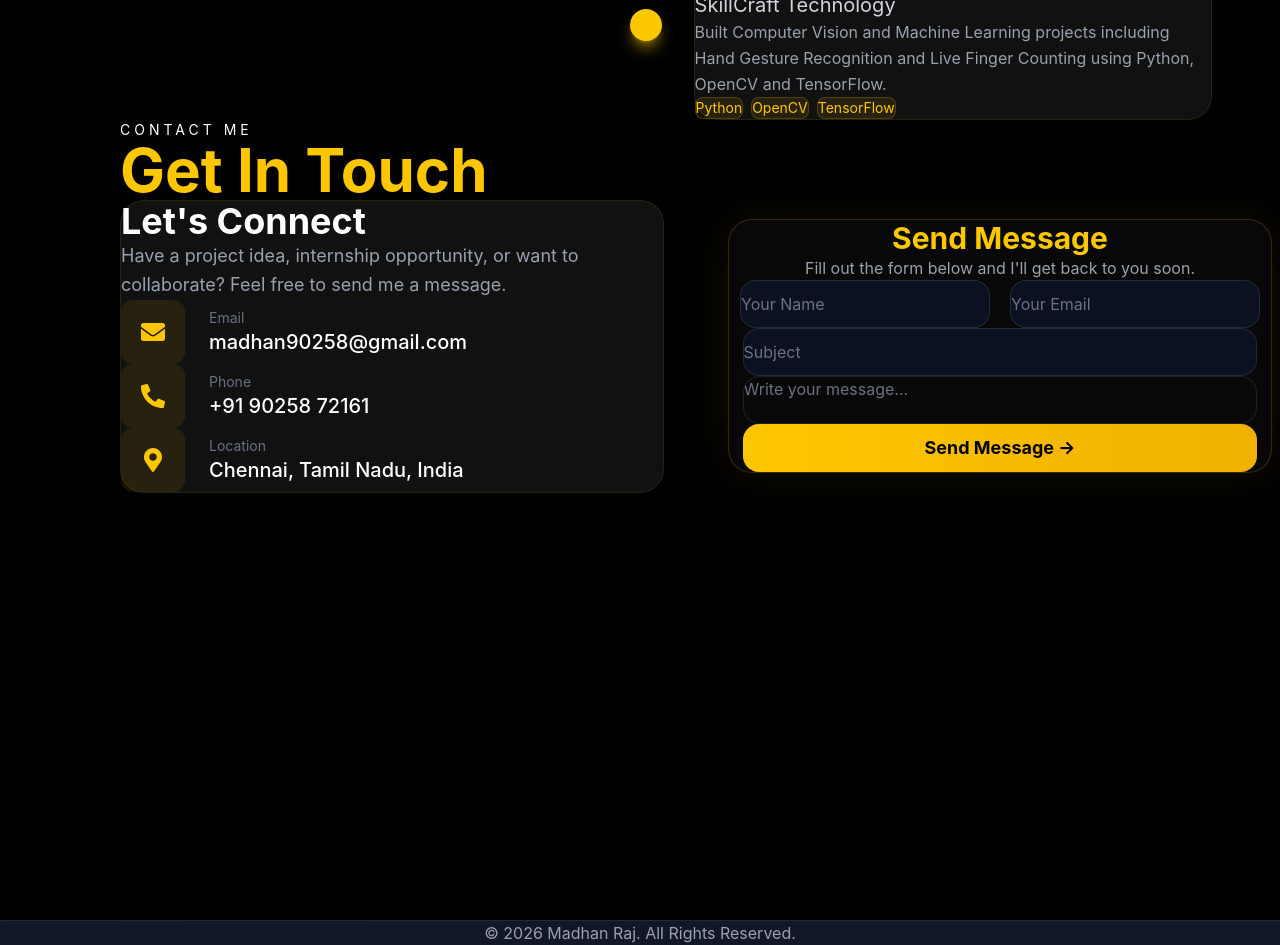
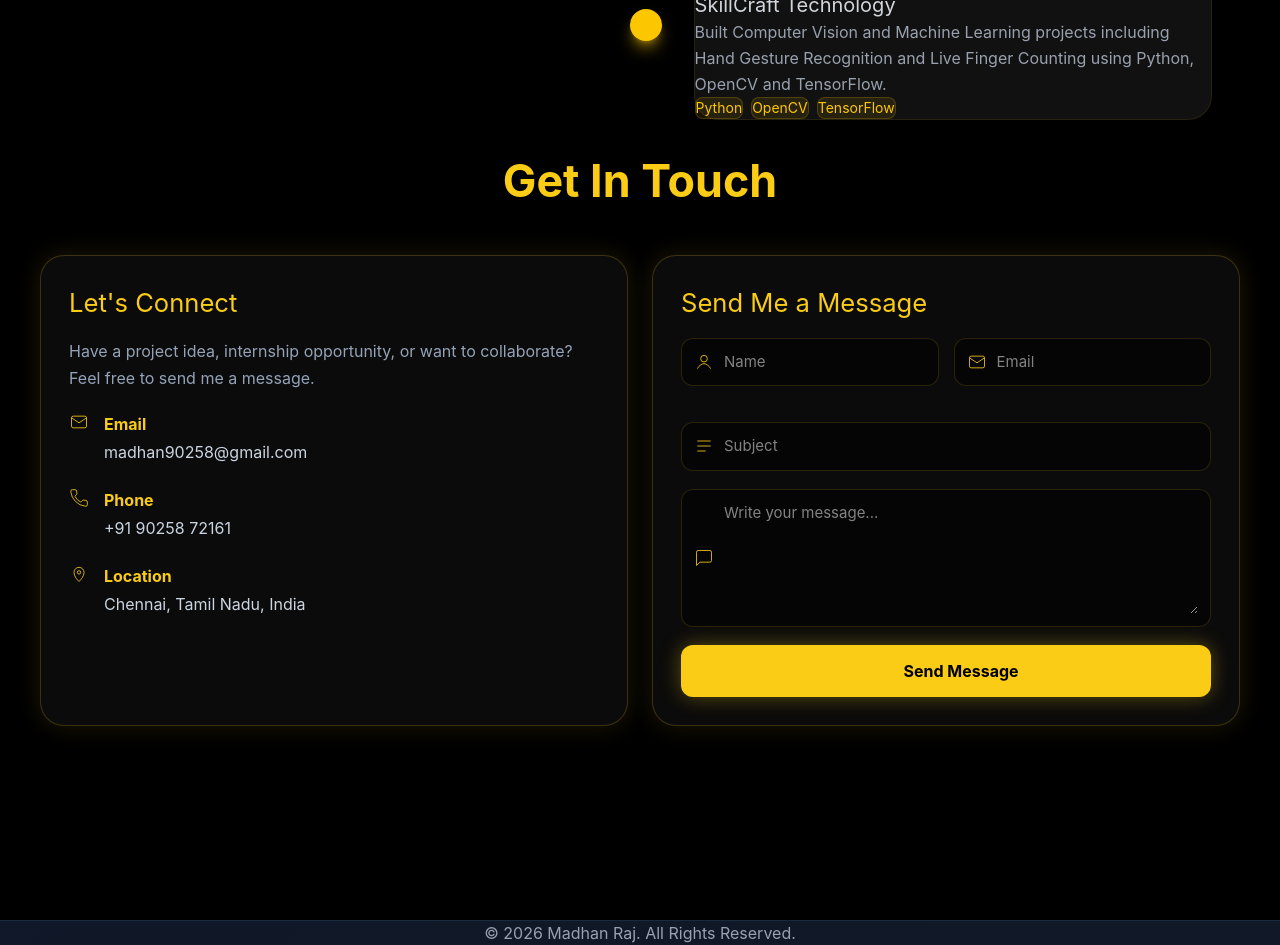
Before and after one commit to madhan90258/Potfolio, a React app in the folder frontend/: page / in a window 1280 px wide. Shown: the part 3540-4485 px from the top of the page. Built offline with nearby package versions, Linux system fonts and the light colour scheme; the HTML template or start-up script is replaced by a standard one.

Commit message:
Updated portfolio

```diff
--- a/frontend/src/components/Contact.jsx
+++ b/frontend/src/components/Contact.jsx
@@ -1,12 +1,4 @@
-import { useState } from "react";
-import toast from "react-hot-toast";
-import {
-  FaEnvelope,
-  FaPhoneAlt,
-  FaMapMarkerAlt,
-} from "react-icons/fa";
-
-import API from "../services/api";
+import React, { useState } from "react";
 
 function Contact() {
   const [formData, setFormData] = useState({
@@ -16,27 +8,50 @@ function Contact() {
     message: "",
   });
 
-  const [loading, setLoading] = useState(false);
+  const [errors, setErrors] = useState({});
+  const [success, setSuccess] = useState(false);
+
+  const validate = () => {
+    const newErrors = {};
+
+    if (!formData.name.trim()) {
+      newErrors.name = "Name is required";
+    }
+
+    if (!formData.email.trim()) {
+      newErrors.email = "Email is required";
+    } else if (
+      !/^[A-Z0-9._%+-]+@[A-Z0-9.-]+\.[A-Z]{2,}$/i.test(formData.email)
+    ) {
+      newErrors.email = "Invalid email address";
+    }
+
+    if (!formData.subject.trim()) {
+      newErrors.subject = "Subject is required";
+    }
+
+    if (!formData.message.trim()) {
+      newErrors.message = "Message is required";
+    }
+
+    setErrors(newErrors);
+
+    return Object.keys(newErrors).length === 0;
+  };
 
   const handleChange = (e) => {
-    setFormData({
-      ...formData,
+    setFormData((prev) => ({
+      ...prev,
       [e.target.name]: e.target.value,
-    });
+    }));
   };
 
-  const handleSubmit = async (e) => {
+  const handleSubmit = (e) => {
     e.preventDefault();
 
-    try {
-      setLoading(true);
+    if (!validate()) return;
 
-      const { data } = await API.post(
-        "/contact",
-        formData
-      );
-
-      toast.success("Message sent successfully");
+    setSuccess(true);
 
     setFormData({
       name: "",
@@ -44,271 +59,382 @@ function Contact() {
       subject: "",
       message: "",
     });
-    } catch (error) {
-      toast.error(
-  error?.response?.data?.message ||
-  "Failed to send message"
-);
-    } finally {
-      setLoading(false);
-    }
+
+    setTimeout(() => {
+      setSuccess(false);
+    }, 4000);
   };
 
   return (
   <section
   id="contact"
-      className="
-        min-h-screen
-        bg-black
-        text-white
-        pt-16
-        px-6
-        lg:px-20
-        scroll-mt-20
-      "
+  style={{
+    ...styles.section,
+    scrollMarginTop: "0px",
+  }}
 >
-      <div className="max-w-6xl mx-auto w-full translate-x-15">
-        <div className="translate-x-15">
-          {/* Heading */}
-          <p className="text-white uppercase tracking-[4px] text-sm mb-3">
-            Contact Me
+      <div style={styles.container}>
+        <div
+  style={{
+    ...styles.headingArea,
+    scrollMarginTop: "100px",
+  }}
+>
+
+          <h2 style={styles.mainTitle}>Get In Touch</h2>
+
+        </div>
+
+        <div style={styles.grid}>
+          {/* Left Card */}
+          <article style={styles.card}>
+            <h3 style={styles.cardTitle}>Let's Connect</h3>
+
+            <p style={styles.description}>
+              Have a project idea, internship opportunity, or want to
+              collaborate? Feel free to send me a message.
             </p>
 
-          <h2 className="text-5xl lg:text-6xl font-bold text-yellow-400 mb-16">
-            Get In Touch
-          </h2>
-
-          <div className="grid lg:grid-cols-2 gap-16 items-center">
-            {/* LEFT SIDE */}
-            <div
-              className="
-                bg-[#111111]
-                border border-yellow-500/10
-                rounded-3xl
-                p-10
-                hover:border-yellow-400/30
-                transition-all
-                duration-300
-              "
-            >
-              <h3 className="text-4xl font-bold mb-6">
-                Let's Connect
-              </h3>
-
-              <p className="text-gray-400 text-lg leading-relaxed mb-12">
-                Have a project idea, internship
-                opportunity, or want to collaborate?
-                Feel free to send me a message.
-              </p>
-
-              {/* Email */}
-              <div className="flex items-center gap-6 mb-10">
-                <div className="w-16 h-16 min-w-[64px] rounded-xl bg-yellow-500/10 flex items-center justify-center">
-                  <FaEnvelope className="text-yellow-400 text-2xl" />
-                </div>
-
+            <div style={styles.infoItem}>
+              <MailIcon />
               <div>
-                  <p className="text-gray-500 text-sm">
-                    Email
-                  </p>
-
-                  <h4 className="text-xl font-medium">
-                    madhan90258@gmail.com
-                  </h4>
+                <strong>Email</strong>
+                <p style={styles.infoText}>madhan90258@gmail.com</p>
               </div>
             </div>
 
-              {/* Phone */}
-              <div className="flex items-center gap-6 mb-10">
-                <div className="w-16 h-16 min-w-[64px] rounded-xl bg-yellow-500/10 flex items-center justify-center">
-                  <FaPhoneAlt className="text-yellow-400 text-2xl" />
-                </div>
-
+            <div style={styles.infoItem}>
+              <PhoneIcon />
               <div>
-                  <p className="text-gray-500 text-sm">
-                    Phone
-                  </p>
-
-                  <h4 className="text-xl font-medium">
-                    +91 90258 72161
-                  </h4>
+                <strong>Phone</strong>
+                <p style={styles.infoText}>+91 90258 72161</p>
               </div>
             </div>
 
-              {/* Location */}
-              <div className="flex items-center gap-6">
-                <div className="w-16 h-16 min-w-[64px] rounded-xl bg-yellow-500/10 flex items-center justify-center">
-                  <FaMapMarkerAlt className="text-yellow-400 text-2xl" />
-                </div>
-
+            <div style={styles.infoItem}>
+              <LocationIcon />
               <div>
-                  <p className="text-gray-500 text-sm">
-                    Location
-                  </p>
-
-                  <h4 className="text-xl font-medium">
-                    Chennai, Tamil Nadu, India
-                  </h4>
+                <strong>Location</strong>
+                <p style={styles.infoText}>Chennai, Tamil Nadu, India</p>
               </div>
             </div>
-            </div>
+          </article>
 
-            {/* RIGHT SIDE FORM */}
-            <div
-  className="
-  bg-white/[0.03]
-  backdrop-blur-xl
-  border border-yellow-500/20
-  rounded-3xl
-  p-12
-  lg:p-14
-  shadow-[0_0_40px_rgba(250,204,21,0.08)]
-"
->
-<div className="mb-10 text-center">
-  <h3 className="text-3xl font-bold text-yellow-400">
-    Send Message
-  </h3>
+          {/* Right Card */}
+          <article style={styles.card}>
+            <h3 style={styles.cardTitle}>Send Me a Message</h3>
 
-  <p className="text-gray-400 mt-2">
-    Fill out the form below and I'll get back to you soon.
-  </p>
-</div>
-
-<form
-  onSubmit={handleSubmit}
-  className="space-y-7 mt-8 flex flex-col items-center"
->
-  {/* Name + Email */}
-  <div className="grid md:grid-cols-2 gap-5">
-    <input
-      type="text"
+           <form onSubmit={handleSubmit} noValidate>
+  <div style={styles.nameEmailRow}>
+    <InputField
+      icon={<UserIcon />}
+      label="Name"
       name="name"
       value={formData.name}
       onChange={handleChange}
-      placeholder="Your Name"
-      required
-      className="
-        mb-5
-        w-full
-        h-12
-        bg-[#0b1120]
-        border border-white/10
-        rounded-2xl
-        px-5
-        text-white
-        placeholder:text-gray-500
-        outline-none
-        focus:border-yellow-400
-        focus:shadow-[0_0_20px_rgba(250,204,21,0.15)]
-        transition-all
-      "
+      error={errors.name}
     />
 
-    <input
+    <InputField
+      icon={<MailIcon />}
+      label="Email"
+      name="email"
       type="email"
-      name="email"
       value={formData.email}
       onChange={handleChange}
-      placeholder="Your Email"
-      required
-      className="
-         w-full
-        h-12
-        bg-[#0b1120]
-        border border-white/10
-        rounded-2xl
-        px-5
-        text-white
-        placeholder:text-gray-500
-        outline-none
-        focus:border-yellow-400
-        focus:shadow-[0_0_20px_rgba(250,204,21,0.15)]
-        transition-all
-      "
+      error={errors.email}
     />
   </div>
 
-  {/* Subject */}
-  <input
-    type="text"
+              <InputField
+                icon={<SubjectIcon />}
+                label="Subject"
                 name="subject"
                 value={formData.subject}
                 onChange={handleChange}
-    placeholder="Subject"
-    required
-    className="
-       w-[95%]
-      h-12
-      bg-[#0b1120]
-      border border-white/10
-      rounded-2xl
-      px-5
-      text-white
-      placeholder:text-gray-500
-      outline-none
-      focus:border-yellow-400
-      focus:shadow-[0_0_20px_rgba(250,204,21,0.15)]
-      transition-all
-    "
+                error={errors.subject}
               />
 
-  {/* Message */}
+              <div style={{ marginBottom: "18px" }}>
+
+                <div style={styles.inputWrapper}>
+                  <MessageIcon />
+
                   <textarea
-    rows="6"
+                    id="message"
                     name="message"
+                    rows="5"
                     value={formData.message}
                     onChange={handleChange}
+                    style={styles.textarea}
                     placeholder="Write your message..."
-    required
-    className="
-      w-[95%]
-      h-12
-      border border-white/10
-      rounded-2xl
-      px-5
-      py-4
-      text-white
-      placeholder:text-gray-500
-      resize-none
-      outline-none
-      focus:border-yellow-400
-      focus:shadow-[0_0_20px_rgba(250,204,21,0.15)]
-      transition-all
-    "
                   />
+                </div>
 
-  {/* Submit Button */}
-  <button
-    type="submit"
-    disabled={loading}
-    className="
-      w-[95%]
-      h-12
-      rounded-2xl
-      bg-gradient-to-r
-      from-yellow-400
-      to-yellow-500
-      text-black
-      font-bold
-      text-lg
-      hover:scale-[1.02]
-      hover:shadow-[0_0_30px_rgba(250,204,21,0.35)]
-      transition-all
-      duration-300
-      disabled:opacity-60
-      disabled:cursor-not-allowed
-    "
-  >
-    {loading ? "Sending..." : "Send Message →"}
+                {errors.message && (
+                  <small style={styles.error}>{errors.message}</small>
+                )}
+              </div>
+
+              <button type="submit" style={styles.button}>
+                <SendIcon />
+                Send Message
               </button>
+
+              {success && (
+                <div style={styles.success}>
+                  ✓ Message sent successfully!
+                </div>
+              )}
             </form>
-            </div>
-          </div>
+          </article>
         </div>
       </div>
     </section>
   );
 }
 
+/* ---------- Reusable Input ---------- */
+
+function InputField({
+  icon,
+  label,
+  name,
+  value,
+  onChange,
+  error,
+  type = "text",
+}) {
+  return (
+    <div style={{ marginBottom: "18px" }}>
+
+      <div style={styles.inputWrapper}>
+        {icon}
+
+        <input
+          id={name}
+          name={name}
+          type={type}
+          value={value}
+          onChange={onChange}
+          style={styles.input}
+          placeholder={label}
+        />
+      </div>
+
+      {error && <small style={styles.error}>{error}</small>}
+    </div>
+  );
+}
+
+/* ---------- SVG Icons ---------- */
+
+
+const UserIcon = () => (
+  <svg viewBox="0 0 24 24" fill="none" stroke="currentColor" style={iconStyle}>
+    <circle cx="12" cy="8" r="4" />
+    <path d="M4 20c2-4 6-6 8-6s6 2 8 6" />
+  </svg>
+);
+
+const MailIcon = () => (
+  <svg viewBox="0 0 24 24" fill="none" stroke="currentColor" style={iconStyle}>
+    <rect x="3" y="5" width="18" height="14" rx="2" />
+    <path d="M3 7l9 6 9-6" />
+  </svg>
+);
+
+const PhoneIcon = () => (
+  <svg viewBox="0 0 24 24" fill="none" stroke="currentColor" style={iconStyle}>
+    <path d="M22 16.9v3a2 2 0 0 1-2.2 2A19.8 19.8 0 0 1 2.1 4.2 2 2 0 0 1 4.1 2h3a2 2 0 0 1 2 1.7l.4 2.6a2 2 0 0 1-.6 1.8L7.1 9.9a16 16 0 0 0 7 7l1.8-1.8a2 2 0 0 1 1.8-.6l2.6.4a2 2 0 0 1 1.7 2z" />
+  </svg>
+);
+
+const LocationIcon = () => (
+  <svg viewBox="0 0 24 24" fill="none" stroke="currentColor" style={iconStyle}>
+    <path d="M12 21s-6-5.3-6-11a6 6 0 1 1 12 0c0 5.7-6 11-6 11z" />
+    <circle cx="12" cy="10" r="2" />
+  </svg>
+);
+
+const SubjectIcon = () => (
+  <svg viewBox="0 0 24 24" fill="none" stroke="currentColor" style={iconStyle}>
+    <path d="M4 6h16M4 12h16M4 18h10" />
+  </svg>
+);
+
+const MessageIcon = () => (
+  <svg viewBox="0 0 24 24" fill="none" stroke="currentColor" style={iconStyle}>
+    <path d="M21 15a2 2 0 0 1-2 2H7l-4 4V5a2 2 0 0 1 2-2h14a2 2 0 0 1 2 2z" />
+  </svg>
+);
+
+const SendIcon = () => (
+  <svg viewBox="0 0 24 24" fill="none" stroke="currentColor" style={iconStyle}>
+    <path d="M22 2L11 13" />
+    <path d="M22 2L15 22L11 13L2 9L22 2Z" />
+  </svg>
+);
+
+/* ---------- Styles ---------- */
+
+const iconStyle = {
+  width: 20,
+  height: 20,
+  minWidth: 20,
+  color: "#facc15",
+};
+
+const styles = {
+ section: {
+  minHeight: "100vh",
+  padding: "20px 20px 60px",
+  background: "#000",
+  color: "#fff",
+},
+
+nameEmailRow: {
+  display: "grid",
+  gridTemplateColumns: "repeat(auto-fit, minmax(220px, 1fr))",
+  gap: "15px",
+  marginBottom: "18px",
+},
+
+  container: {
+    maxWidth: "1200px",
+    margin: "0 auto",
+  },
+
+  headingArea: {
+  textAlign: "center",
+  marginBottom: "40px",
+},
+
+  smallTitle: {
+  color: "#ffffff",
+  letterSpacing: "6px",
+  fontSize: "14px",
+  fontWeight: "600",
+  textTransform: "uppercase",
+},
+
+  mainTitle: {
+  fontSize: "2.8rem",
+  fontWeight: "700",
+  marginTop: "8px",
+  marginBottom: "10px",
+  color: "#facc15",
+},
+
+  subtitle: {
+    color: "#94a3b8",
+    maxWidth: "700px",
+    margin: "0 auto",
+    lineHeight: "1.7",
+  },
+
+  grid: {
+    display: "grid",
+    gridTemplateColumns: "repeat(auto-fit, minmax(350px, 1fr))",
+    gap: "24px",
+  },
+
+  card: {
+  background: "#0b0b0b",
+  border: "1px solid rgba(250,204,21,0.2)",
+  borderRadius: "24px",
+  padding: "28px",
+  boxShadow: "0 0 25px rgba(250,204,21,0.12)",
+},
+  cardTitle: {
+    fontSize: "1.6rem",
+    marginBottom: "15px",
+    color: "#facc15",
+  },
+
+  description: {
+  color: "#94a3b8",
+  marginBottom: "20px",
+  lineHeight: "1.7",
+},
+
+  infoItem: {
+    display: "flex",
+    gap: "15px",
+    marginBottom: "24px",
+    alignItems: "flex-start",
+    color: "#facc15",
+  },
+
+  infoText: {
+    marginTop: "4px",
+    color: "#cbd5e1",
+  },
+
+  label: {
+    display: "block",
+    marginBottom: "8px",
+    fontSize: "14px",
+    fontWeight: "600",
+  },
+
+  inputWrapper: {
+    display: "flex",
+    alignItems: "center",
+    gap: "10px",
+    background: "#050505",
+    border: "1px solid rgba(250,204,21,0.15)",
+    borderRadius: "12px",
+    padding: "12px",
+    color: "#facc15",
+  },
+
+  input: {
+    width: "100%",
+    background: "transparent",
+    border: "none",
+    outline: "none",
+    color: "#ffffff",
+    fontSize: "15px",
+  },
+
+  textarea: {
+    width: "100%",
+    background: "transparent",
+    border: "none",
+    outline: "none",
+    color: "#ffffff",
+    resize: "vertical",
+    fontSize: "15px",
+  },
+
+  button: {
+    width: "100%",
+    display: "flex",
+    justifyContent: "center",
+    alignItems: "center",
+    gap: "10px",
+    padding: "14px",
+    border: "none",
+    borderRadius: "12px",
+    background: "#facc15",
+    color: "#000",
+    fontWeight: "700",
+    cursor: "pointer",
+    fontSize: "16px",
+    boxShadow: "0 0 20px rgba(250,204,21,0.35)",
+  },
+
+  success: {
+    marginTop: "15px",
+    color: "#22c55e",
+    fontWeight: "600",
+  },
+
+  error: {
+    color: "#ef4444",
+    marginTop: "4px",
+    display: "block",
+  },
+};
 export default Contact;
```
Lines whose indentation alone changed are shown as unchanged.
